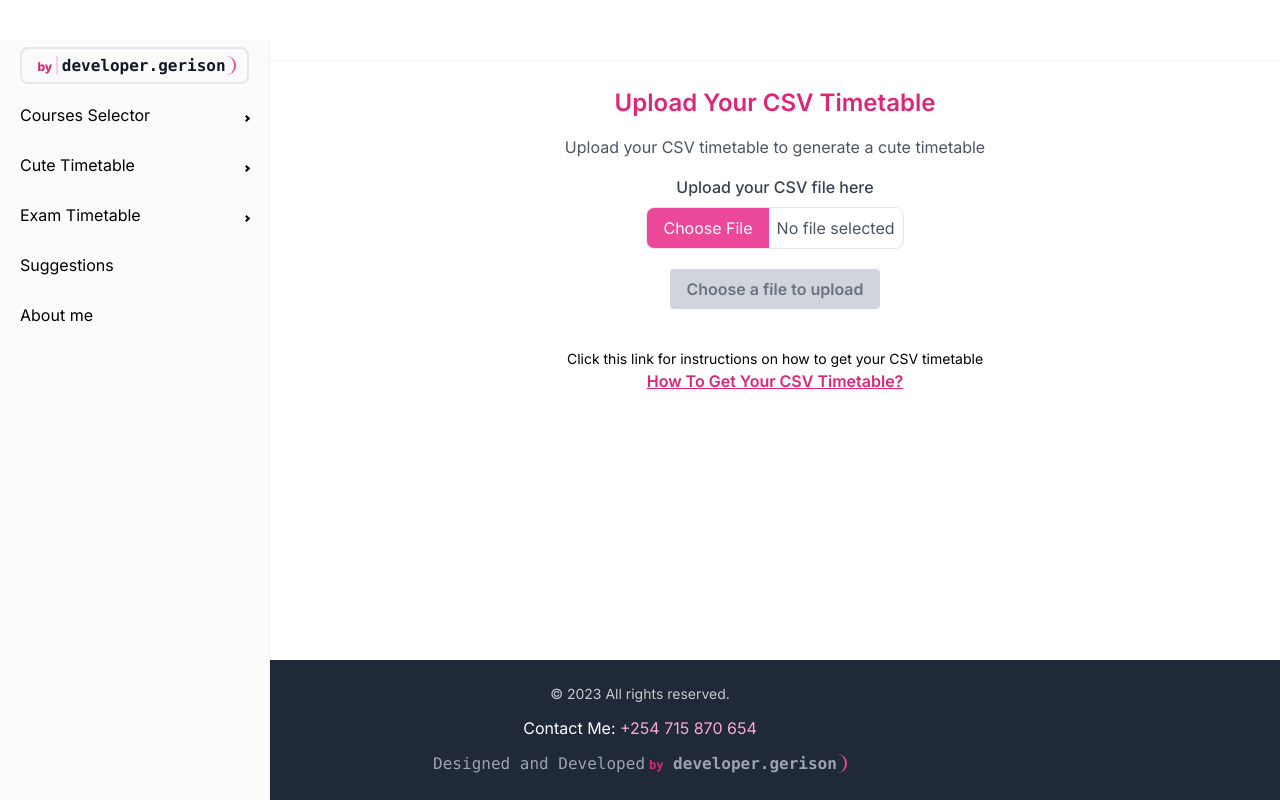
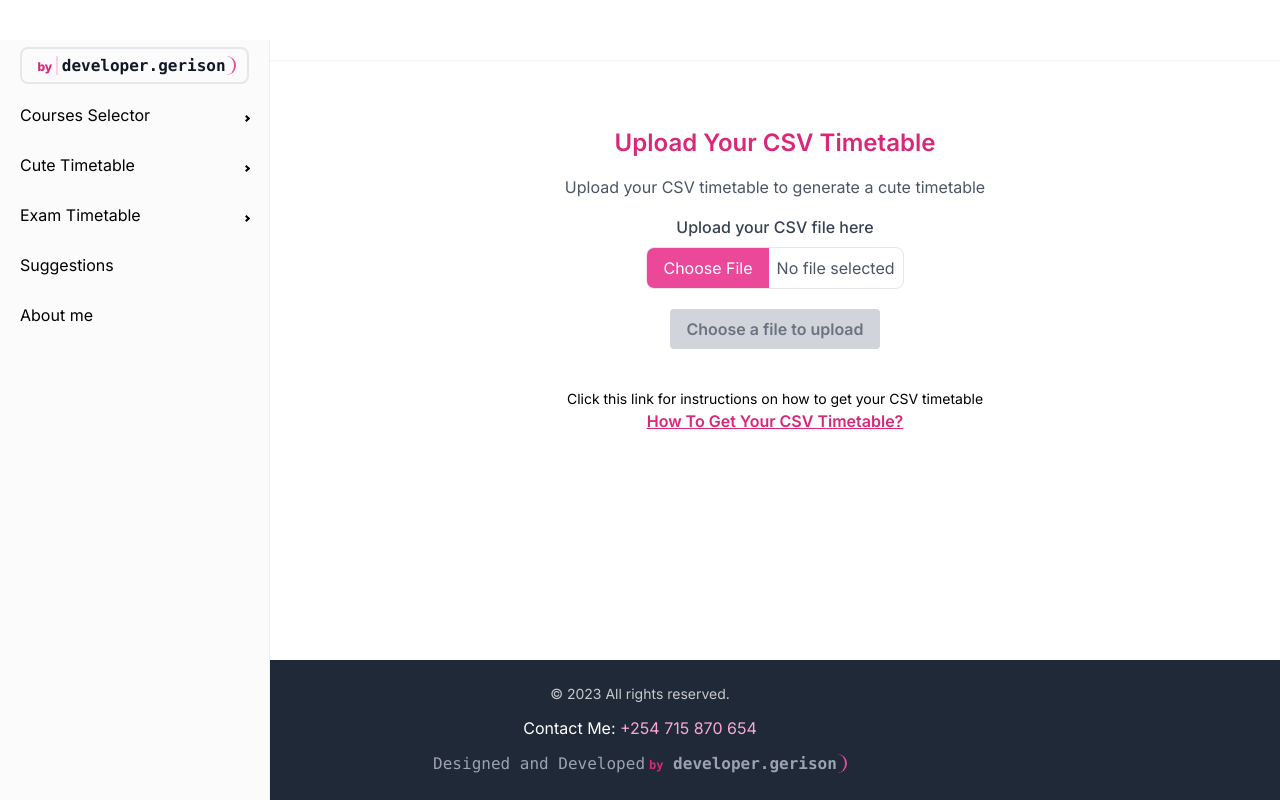
Before and after one commit to gerkim62/cute-tools, a Next.js app: page /cute-timetable/upload in a window 1280 px wide. Built offline with nearby package versions, Linux system fonts and the light colour scheme.

Commit message:
fixed spacing in create table

```diff
--- a/app/cute-timetable/upload/page.tsx
+++ b/app/cute-timetable/upload/page.tsx
@@ -41,7 +41,7 @@ const CsvTimetableUploader = () => {
   console.log(errorMessage);
 
   return (
-    <div className="flex flex-col items-center justify-center my-10 min-h-[50vh] text-center mt-10">
+    <div className="flex flex-col items-center justify-center my-10 min-h-[50vh] text-center mt-20">
       <h1 className="text-2xl font-semibold mb-4 text-pink-600">
         Upload Your CSV Timetable
       </h1>
--- a/app/cute-timetable/view/page.tsx
+++ b/app/cute-timetable/view/page.tsx
@@ -50,7 +50,7 @@ const CuteTimetablePage = () => {
         setShowingPropertiesFor={setShowingPropertiesFor}
         showingPropertiesFor={showingPropertiesFor}
         courses={courses}
-        updateUrl="/cute-timetable"
+        updateUrl="/cute-timetable/upload"
         updateUrlLabel="Update Timetable"
       />
 
```
